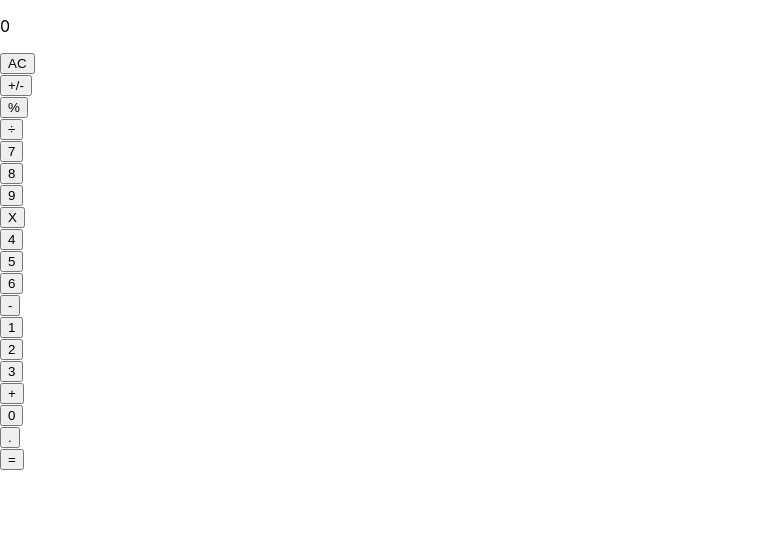
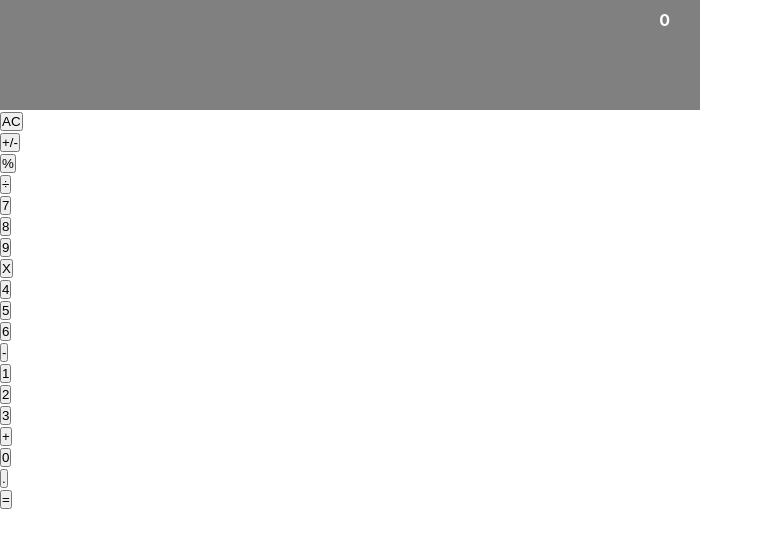
Before and after one commit to OdongAlican/calculator, a React (Create React App) app: page / in a window 1280 px wide. Shown: the top 548 px of the page, without its empty margins (0-763 px from the left). Built offline with nearby package versions, Linux system fonts and the light colour scheme.

Commit message:
add style for display

```diff
--- a/src/App.css
+++ b/src/App.css
@@ -1,39 +1,17 @@
+*{
+  margin: 0;
+  padding: 0;
+}
 .App {
-  text-align: center;
+  width: 700px;
 }
 
-.App-logo {
-  height: 40vmin;
-  pointer-events: none;
+.display {
+
+  background-color: gray;
+  color: #fff;
+  font-weight: bold;
+  padding: 10px 30px 0;
+  text-align: right;
+  height: 100px;
 }
-
-@media (prefers-reduced-motion: no-preference) {
-  .App-logo {
-    animation: App-logo-spin infinite 20s linear;
-  }
-}
-
-.App-header {
-  background-color: #282c34;
-  min-height: 100vh;
-  display: flex;
-  flex-direction: column;
-  align-items: center;
-  justify-content: center;
-  font-size: calc(10px + 2vmin);
-  color: white;
-}
-
-.App-link {
-  color: #61dafb;
-}
-
-@keyframes App-logo-spin {
-  from {
-    transform: rotate(0deg);
-  }
-
-  to {
-    transform: rotate(360deg);
-  }
-}
--- a/src/components/App.js
+++ b/src/components/App.js
@@ -1,6 +1,8 @@
 import React from 'react';
 import Display from './Display';
 import ButtonPanel from './ButtonPanel';
+import '../App.css';
+
 
 function App() {
   return (
--- a/src/components/Display.js
+++ b/src/components/Display.js
@@ -3,7 +3,7 @@ import PropTypes from 'prop-types';
 
 function Display({ result }) {
   return (
-    <div>
+    <div className="display">
       <p>{result}</p>
     </div>
   );
```
